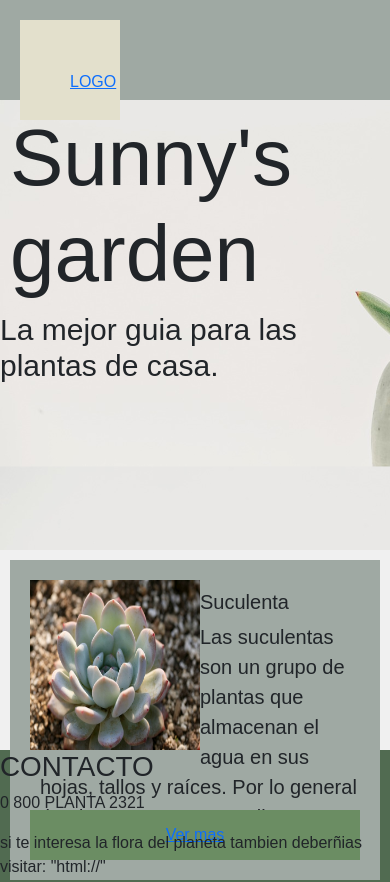
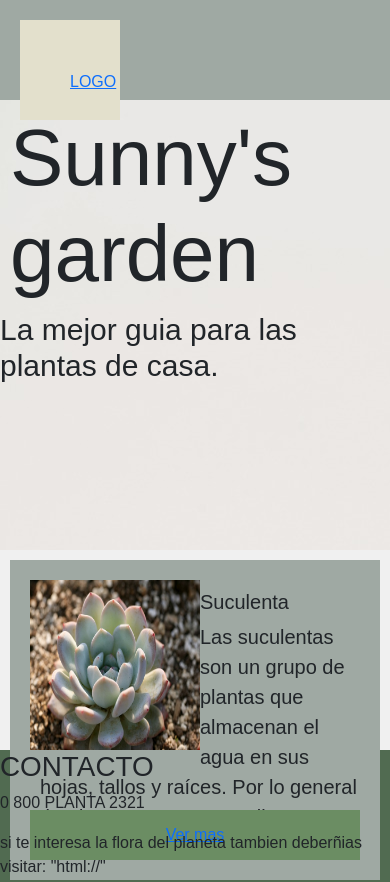
Before and after one commit to obcidens/CODERentregas-srd, a plain HTML site: page index.html in a window 390 px wide. Shown: the top 882 px of the page. Drawn offline with nearby package versions, Linux system fonts and the light colour scheme; a web font is replaced by a local one.

Commit message:
proyecto final

```diff
--- a/css/style.css
+++ b/css/style.css
@@ -160,7 +160,7 @@ header2{
 @media screen and (max-width: 700px){
     header {
         background-image: url(../img/FONDOheader.jpg);
-        background-size: 700px;
+        background-size: auto;
     }
     main{
         height: auto;
```
